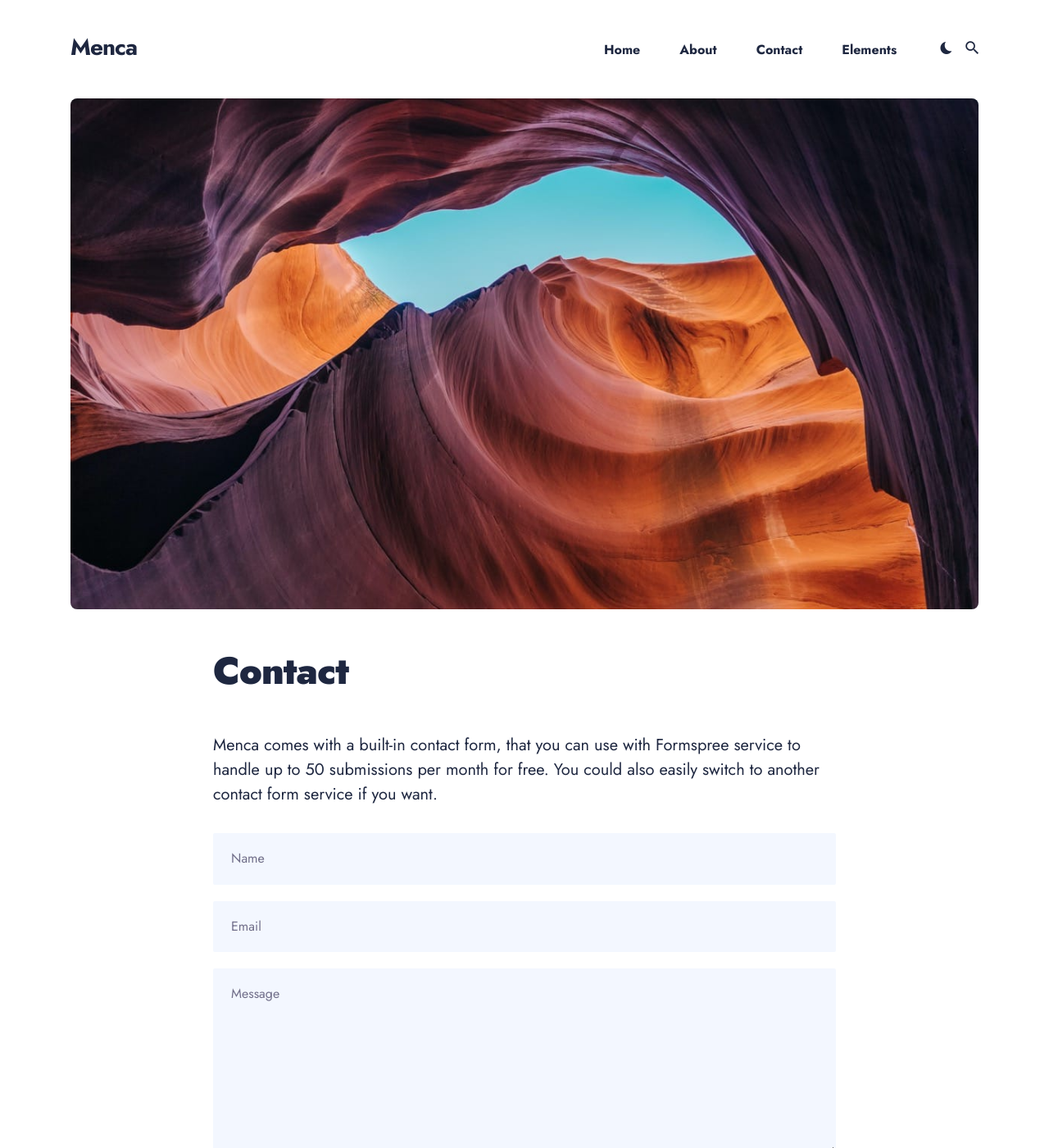
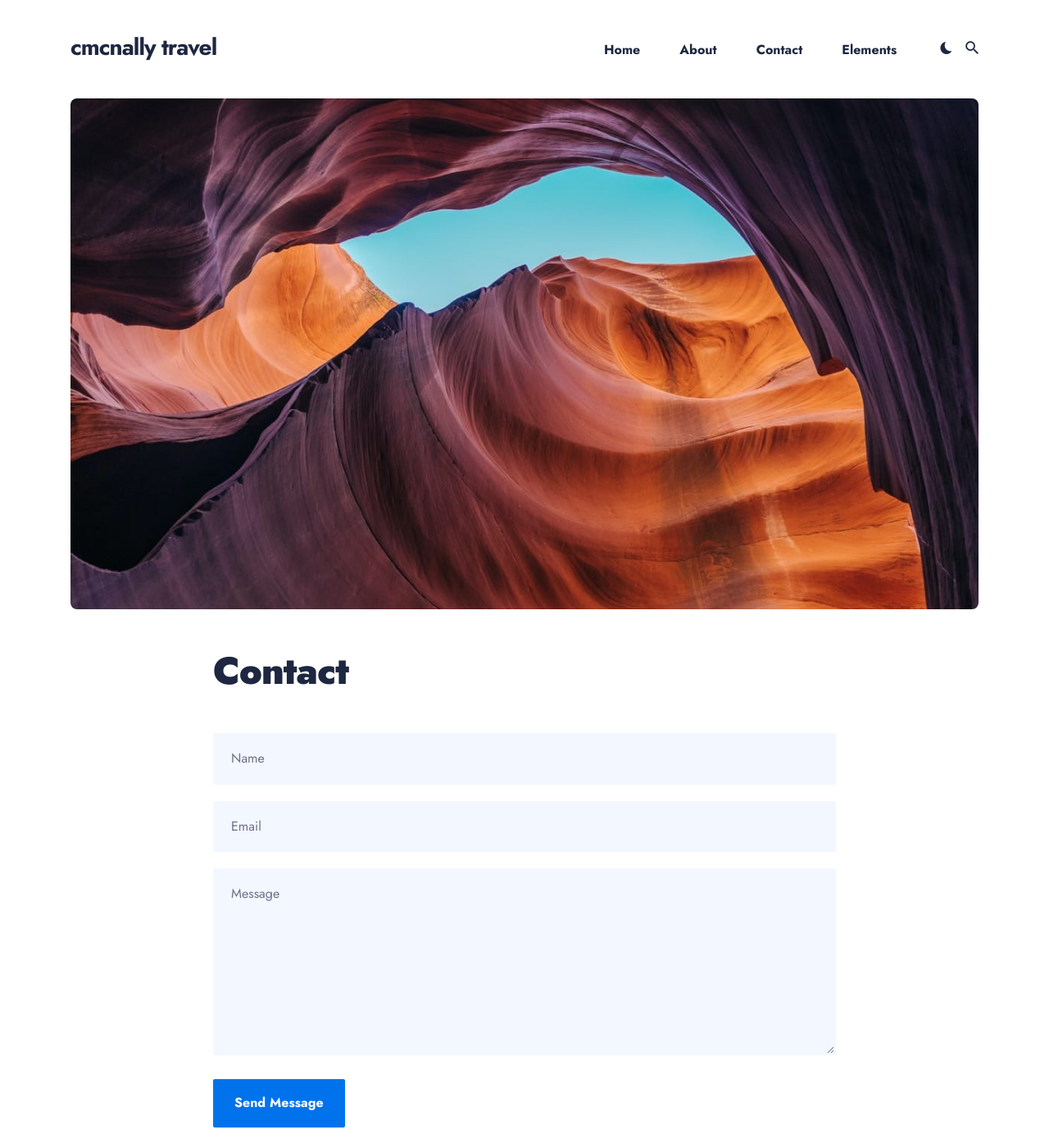
Before and after one commit to cmcnally/travel, a Jekyll site: the page built from _pages/contact.html, in a window 1280 px wide and 1400 px high. Shown: the whole window at 82% size. Built offline with Jekyll 4.4.1, drawn with Linux system fonts in a browser that asks for light colours; nearby versions of some CDN libraries; some of the changed text lies outside the part shown.

Commit message:
Update _config.yml

```diff
--- a/_config.yml
+++ b/_config.yml
@@ -1,8 +1,8 @@
 #-------------------------------
 # Site Settings
-title: Menca
+title: cmcnally travel
 logo: # You can add own logo. For example '/images/logo.png'.
-description: Menca personal blogging theme for Jekyll
+description: personal blogging for travel
 baseurl: "" # the subpath of your site, e.g. /blog
 url: "http://cmcnally.github.io" # the base hostname & protocol for your site, e.g. http://example.com
 color_scheme: auto # You can choose three modes auto, light, and dark. By default, the auto mode is set, which means the user can choose the light or dark mode themself.
@@ -11,16 +11,13 @@ color_scheme: auto # You can choose three modes auto, light, and dark. By defaul
 #-------------------------------
 # Author Settings
 author:
-  author__name: Camelia Mendes
+  author__name: Catharine McNally
   author__bio: Designs, talks, and writes about web, ethics, privacy, and dev. I share design tutorials, free resources and inspiration.
   author__avatar: '/images/01-1.jpg'
 
 social:
-- {icon: "ion-logo-twitter", link: "https://twitter.com"}
-- {icon: "ion-logo-facebook", link: "https://facebook.com"}
-- {icon: "ion-logo-instagram", link: "https://instagram.com"}
-- {icon: "ion-logo-pinterest", link: "https://pinterest.com"}
-- {icon: "ion-logo-youtube", link: "https://youtube.com"}
+- {icon: "ion-logo-facebook", link: "https://facebook.com/catharine.mcnally"}
+- {icon: "ion-logo-instagram", link: "https://instagram.com/cmcnally"}
 
 # Example of adding a new link to the footer - {icon: "ion-logo-dribbble", link: "https://dribbble.com"}
 # Other icons can be found at https://ionicons.com/v4/
@@ -29,7 +26,7 @@ social:
 #-------------------------------
 # Hero Settings
 hero:
-  hero__title: Hey, I’m Camelia Mendes
+  hero__title: Hey, I’m Catharine
   hero__description: Designs, talks, and writes about web, ethics, privacy, and dev. I share design tutorials, free resources and inspiration.
   hero__image: '/images/01.jpg'
 
@@ -69,10 +66,6 @@ gallery:
 
 
 #-------------------------------
-# Contact Settings
-contact:
-  email: your@email.com # Add your email for contant form
-  description: Menca comes with a built-in contact form, that you can use with Formspree service to handle up to 50 submissions per month for free. You could also easily switch to another contact form service if you want. # Add a description of your form
 
 # NOTE
 # Menca theme comes with a contact form built-in. You can use this form with Formspree (https://formspree.io/) service and get up to 50 submissions for free. Also, you can easily switch to another service if you want.
```
